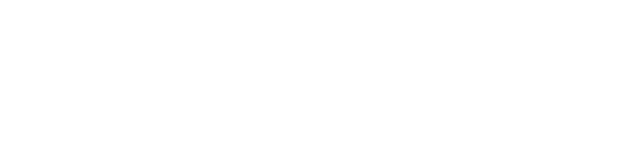
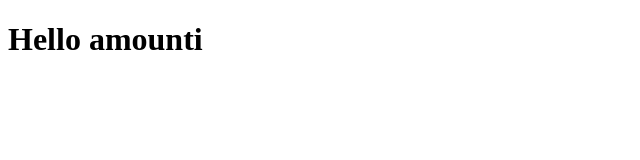
Before and after one commit to Mansour-Mohamed-Amine/ToDoApp, a plain HTML site: page front-end/index.html in a window 1280 px wide. Shown: the whole page, without its empty margins (0-640 px from the left). Drawn offline with Linux system fonts and the light colour scheme.

```diff
--- a/front-end/index.html
+++ b/front-end/index.html
@@ -6,5 +6,6 @@
     <title>Document</title>
 </head>
 <body>
+    <h1>Hello amounti</h1>
 </body>
 </html>
```
